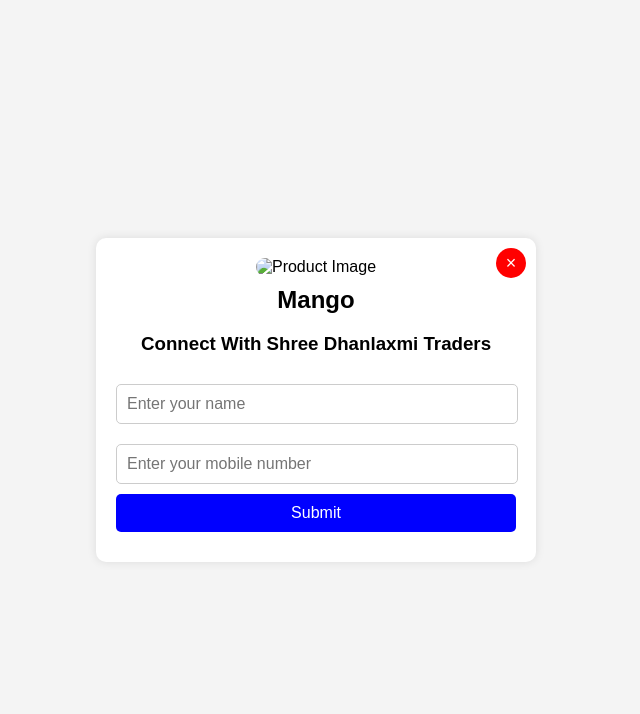
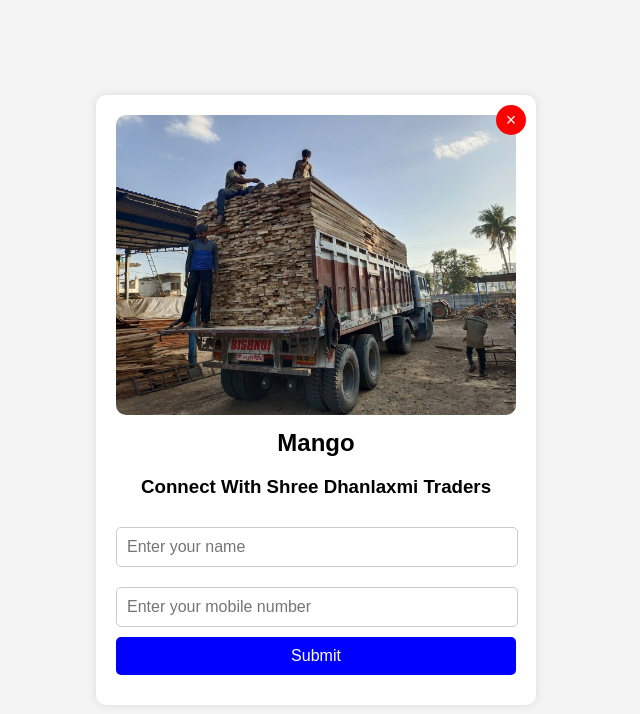
Before and after one commit to Utang-Patel/Shree-Dhanlaxmi-Traders, a plain HTML site: page form8.html in a window 1280 px wide. Shown: the whole page, without its empty margins (324-964 px from the left). Drawn offline with Linux system fonts and the light colour scheme; the site is published under a folder, as on GitHub Pages, so addresses that start at the root find nothing.

Commit message:
Update form8.html

```diff
--- a/form8.html
+++ b/form8.html
@@ -84,7 +84,7 @@
 <body>
     <div class="container">
         <button class="close-btn" onclick="goBack()">&times;</button>
-        <img src="/image/mango.jpg" alt="Product Image">
+        <img src="image/mango.jpg" alt="Product Image">
         <div class="title">Mango</div>
 
         <form id="signupForm" method="post">
```
